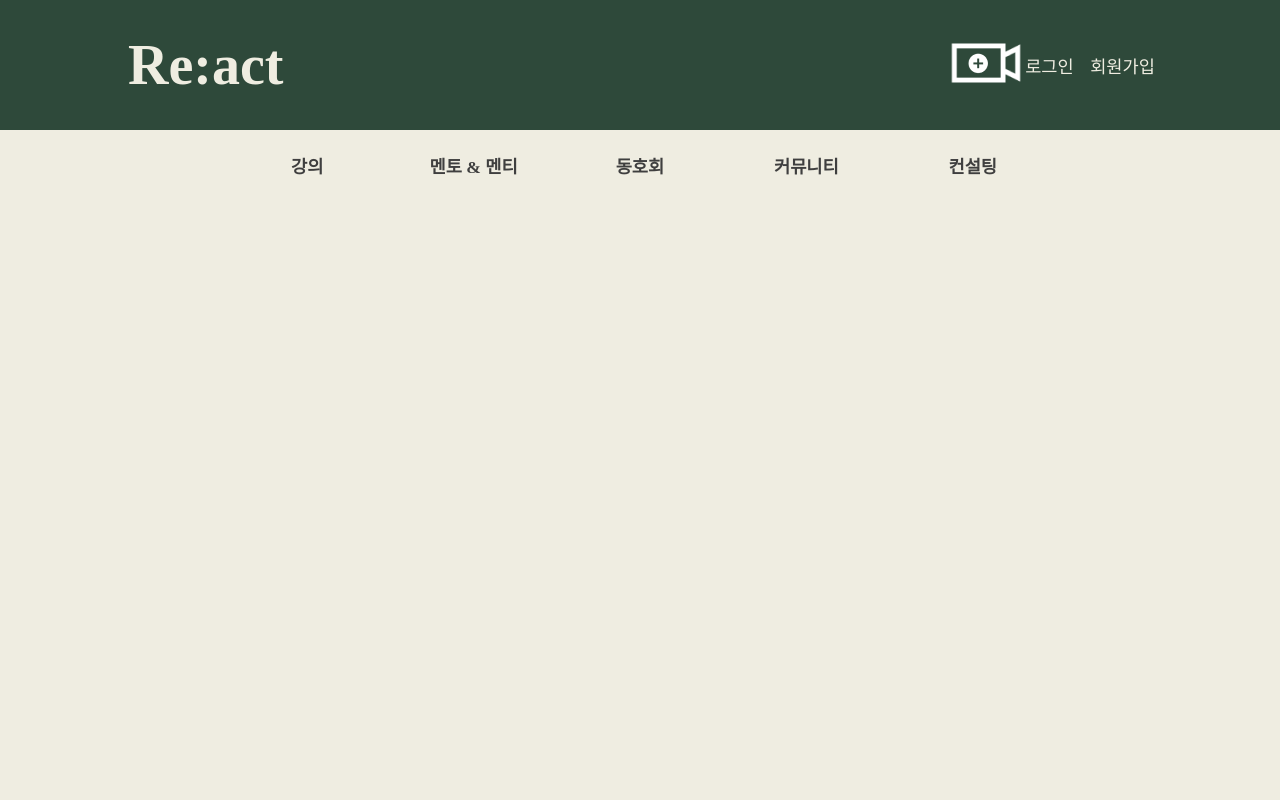
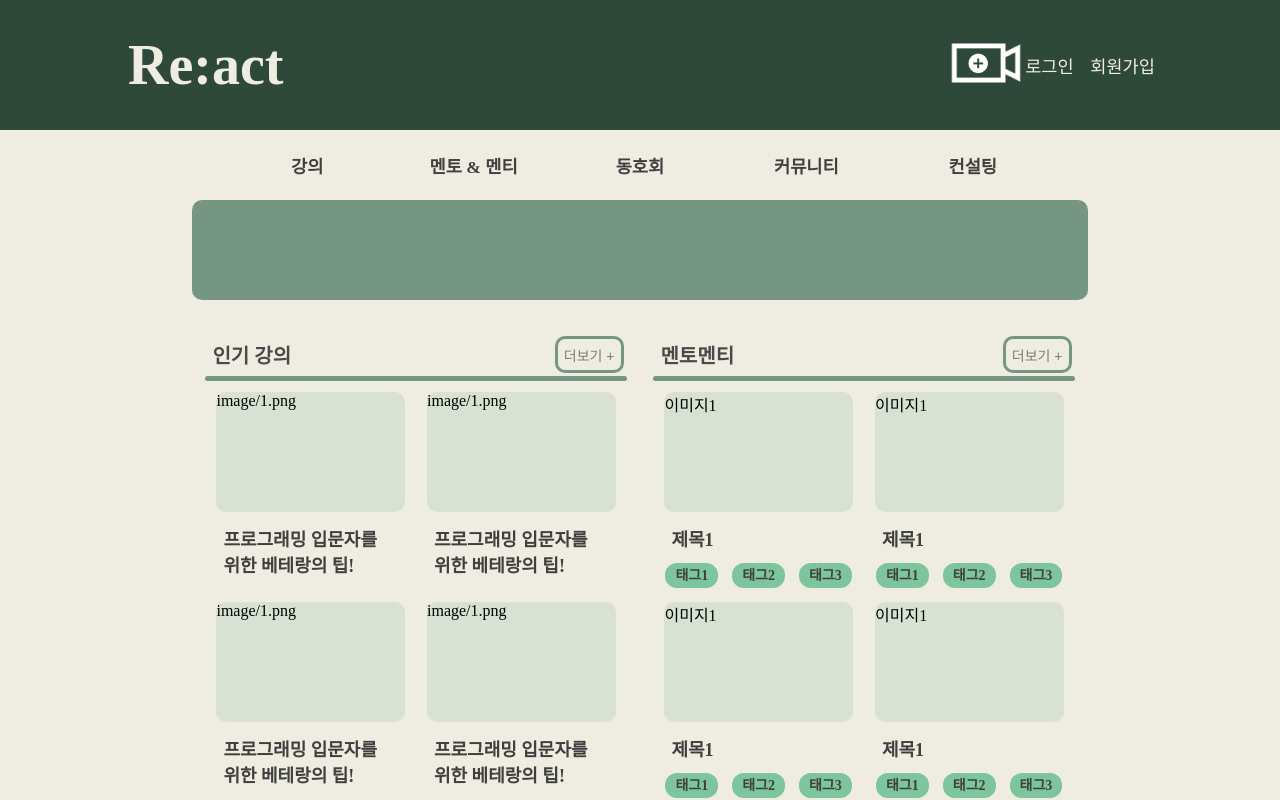
Before and after one commit to React-Likelion/react, a React (Create React App) app: page / in a window 1280 px wide. Shown: the top 800 px of the page. Built offline with nearby package versions, Linux system fonts and the light colour scheme.

Commit message:
implement mainpage

```diff
--- /dev/null
+++ b/src/components/MainPage/MainBox.js
@@ -0,0 +1,18 @@
+import React from 'react';
+import '../../style/components/MainPage/MainBox.css';
+import MainContentsBox from './MainContentsBox';
+
+const MainBox = () => {
+    const categoryList = ['lecture', 'mentoring', 'club', 'community'];
+    return (
+        <section id='main-box'>
+        {
+            categoryList.map((ele) => {
+                return <MainContentsBox category={ele}/>
+            })
+        }
+        </section>
+    );
+};
+
+export default MainBox;
--- /dev/null
+++ b/src/components/MainPage/MainContentsBox.js
@@ -0,0 +1,33 @@
+import React, {useState} from 'react';
+import { useNavigate } from 'react-router-dom';
+import '../../style/components/MainPage/MainContentsBox.css';
+import MainContentsItem from './MainContentsItem.js';
+
+const MainContentsBox = ({category}) => {
+    const navigate = useNavigate();
+
+    const categoryText = {
+        'lecture': '인기 강의',
+        'mentoring': '멘토멘티',
+        'club': '최근 개설 동호회',
+        'community': '커뮤니티'
+    }
+
+    // 더보기 버튼 눌렀을 때 정보 불러오기
+    const handleClickMoreInfo = (e) => {
+        navigate(`/${e.target.value}`);
+    }
+
+    return (
+        <section id='main-contents-box'>
+            <div>
+                <span>{categoryText[category]}</span>
+                <button value={category} onClick={handleClickMoreInfo}>더보기 +</button>
+            </div>
+            <div id='bottom-box'></div>
+            <MainContentsItem category={category}/>
+        </section>
+    );
+};
+
+export default MainContentsBox;
--- /dev/null
+++ b/src/components/MainPage/MainContentsItem.js
@@ -0,0 +1,71 @@
+import React from 'react';
+import '../../style/components/MainPage/MainContentsItem.css';
+import { lecture_data, mentoring_data, club_data, community_data } from '../../data/mainpage_info';
+
+const MainContentsItem = ({category}) => {
+    // 박스 하나 요소 정의
+    const makeItem = (ele) => {
+        const infoItem = [];
+        switch (category) {
+            case 'lecture':
+                infoItem.push(
+                <div id='lecture-item'>
+                    <div>{ele.image}</div>
+                    <div>{ele.title}</div>
+                </div>
+                )
+                break;
+            case 'mentoring':
+                infoItem.push(
+                <div id='mentoring-item'>
+                    <div>{ele.image}</div>
+                    <div>{ele.title}</div>
+                    {ele.tag.map((ele) => <span>{ele}</span>)}
+                </div>
+                )
+                break;
+            case 'club':
+                infoItem.push(
+                <div id='club-item'>
+                    <div>{ele.image}</div>
+                    <div>{ele.name}</div>
+                    <div>{ele.location}  {ele.member}명</div>
+                </div>
+                )
+                break;
+            case 'community':
+                infoItem.push(
+                <div id='community-item'>
+                    <div>{ele.title}  {ele.date}</div>
+                </div>
+                )
+                break;
+        }
+        return infoItem
+    }
+
+    // 박스 채워주는 함수
+    const makeInfoBox = () => {
+        // axios로 값 받아서 getInfo로 저장
+        let getInfo = [];
+        const infoBox = [];
+        switch (category) {
+            case 'lecture': getInfo = lecture_data; break;
+            case 'mentoring': getInfo = mentoring_data; break;
+            case 'club': getInfo = club_data; break;
+            case 'community': getInfo = community_data; break;
+        }
+        getInfo.map((ele) => {
+            infoBox.push(makeItem(ele))
+        })
+        return infoBox
+    }
+
+    return (
+        <div id={`${category}_container`}>
+            {makeInfoBox()}
+        </div>
+    );
+};
+
+export default MainContentsItem;
--- a/src/pages/MainPage.js
+++ b/src/pages/MainPage.js
@@ -1,14 +1,27 @@
 import React from 'react';
 import '../style/pages/MainPage.css';
-import Header from "../components/Header";
-import Navbar from '../components/Navbar';
+import Header from './../components/Header';
+import Navbar from './../components/Navbar';
+import MainBox from '../components/MainPage/MainBox';
 
 const MainPage = () => {
     return (
-        <div>
+        <>
             <Header />
             <Navbar />
-        </div>
+            <section className='main-container'>
+                {/* 메인 배너 */}
+                <article id='main-banner'>
+                    {/* <div>Re:act<br/><span>제2의 삶을 응원합니다</span></div>
+                    <div>
+                        다시 시작한다면 나에게는 어떤 분야가 맞을까 ?
+                        <div><img src='/img/arrow.png'/>지금 바로 테스트하러 가기</div>
+                    </div> */}
+                </article>
+                {/* 메인 박스 */}
+                <MainBox/>
+            </section>
+        </>
     );
 };
 
--- /dev/null
+++ b/src/style/components/MainPage/MainBox.css
@@ -0,0 +1,13 @@
+#main-box {
+    width: 100%;
+    height: auto;
+    padding: 20px 0;
+    display: grid;
+    grid-template-columns: 1fr 1fr;
+}
+
+@media (max-width:1024px) {
+    #main-box {
+        grid-template-columns: 1fr;
+    }
+}
--- /dev/null
+++ b/src/style/components/MainPage/MainContentsBox.css
@@ -0,0 +1,35 @@
+#main-contents-box {
+    width: 94%;
+    height: auto;
+    min-height: 300px;
+    margin: 3%;
+}
+
+#main-contents-box > div:nth-child(1) {
+    display: flex;
+    justify-content: space-between;
+}
+
+#main-contents-box > div > button {
+    border: 3px solid #749683;
+    border-radius: 10px;
+    background-color: #EFEDE1;
+    margin: 3px;
+    font-size: 14px;
+    color: #7C7C7C;
+    cursor: pointer;
+}
+
+#main-contents-box > div > span {
+    padding: 7px;
+    font-size: 20px;
+    font-weight: bold;
+    color: #494949;
+}
+
+#bottom-box {
+    width: 100%;
+    height: 5px;
+    background-color: #749683;
+    border-radius: 3px;
+}
--- /dev/null
+++ b/src/style/components/MainPage/MainContentsItem.css
@@ -0,0 +1,75 @@
+#main-contents-item {
+    height: 300px;
+}
+
+#lecture_container, #mentoring_container,
+#club_container, #community_container {
+    display: grid;
+    height: auto;
+}
+
+#lecture_container, #mentoring_container,
+#club_container {
+    grid-template-columns: 1fr 1fr;
+}
+
+#community_container {
+    grid-template-columns: 1fr;
+}
+
+#lecture-item, #mentoring-item, #club-item {
+    height: 200px;
+    margin: 5px;
+}
+
+#community-item {
+     height: 75px;
+     background-color: #D8E2D2;
+     margin: 5px;
+}
+
+#lecture-item > div:nth-child(1),
+#mentoring-item > div:nth-child(1),
+#club-item > div:nth-child(1) {
+    width: 94%;
+    height: 120px;
+    background-color: #D8E2D2;
+    border-radius: 10px;
+    margin: 3%;
+}
+
+#lecture-item > div:nth-child(2),
+#mentoring-item > div:nth-child(2),
+#club-item > div:nth-child(2) {
+    font-size: 18px;
+    font-weight: bold;
+    margin: 13px;
+    color: #3F3F3F;
+}
+
+#mentoring-item > span:nth-child(3),
+#mentoring-item > span:nth-child(4),
+#mentoring-item > span:nth-child(5) {
+    font-size: 14px;
+    margin: 7px;
+    background-color: #7DC59D;
+    padding: 5px 10px;
+    border-radius: 12px;
+    color: #EFEDE1;
+    font-weight: bold;
+    color: #3F3F3F;
+}
+
+#club-item > div:nth-child(3) {
+    font-size: 14px;
+    margin: 7px 3px 0px 15px;
+    font-weight: bold;
+    color: #3F3F3F;
+}
+
+@media (max-width:500px) {
+    #lecture_container, #mentoring_container,
+    #club_container {
+        grid-template-columns: 1fr;
+    }
+}
--- a/src/style/pages/MainPage.css
+++ b/src/style/pages/MainPage.css
@@ -0,0 +1,20 @@
+.main-container {
+    width: 70%;
+    height: auto;
+    margin: 0 auto;
+}
+
+#main-banner {
+    background-color: #749683;
+    width: 100%;
+    height: 100px;
+    border-radius: 10px;
+    display: flex;
+    justify-content: center;
+    align-items: center;
+}
+
+#main-banner > div > div {
+    background-color: #b3d4c2;
+    width: 80%;
+}
```
